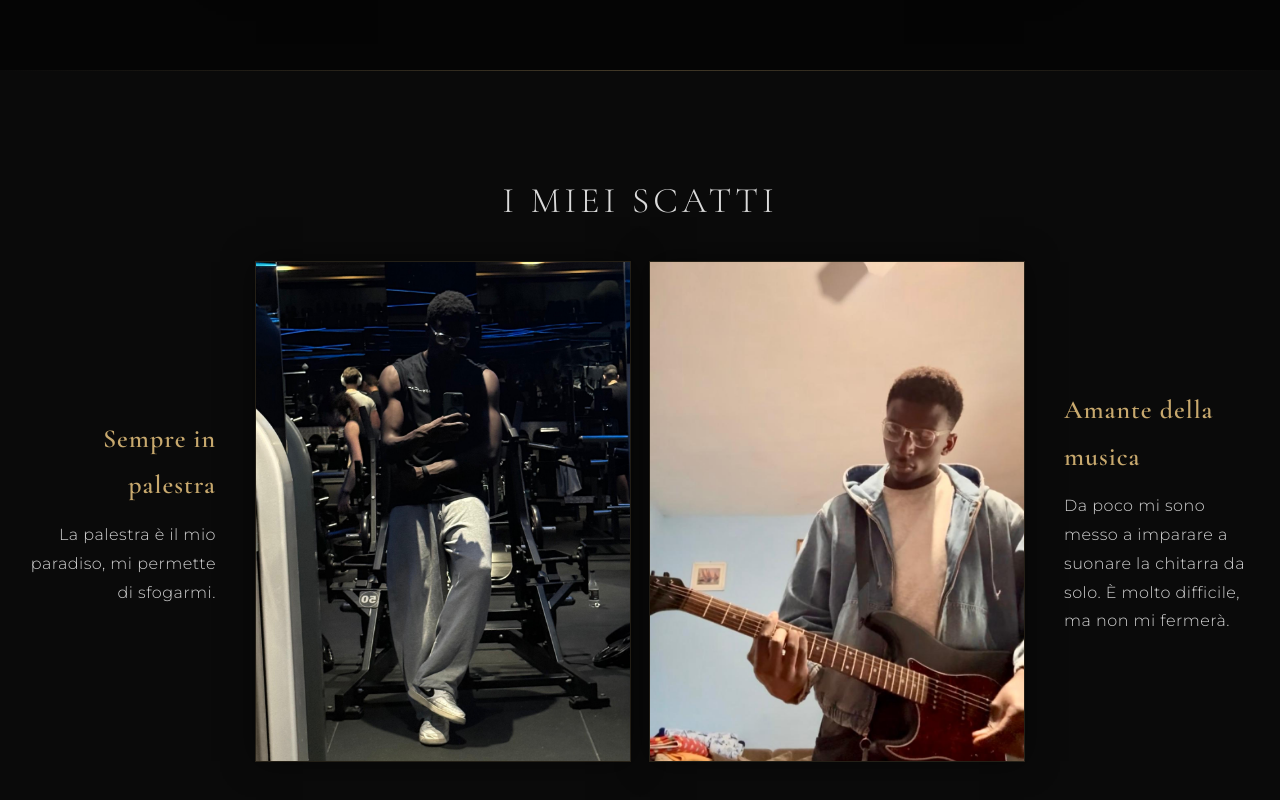
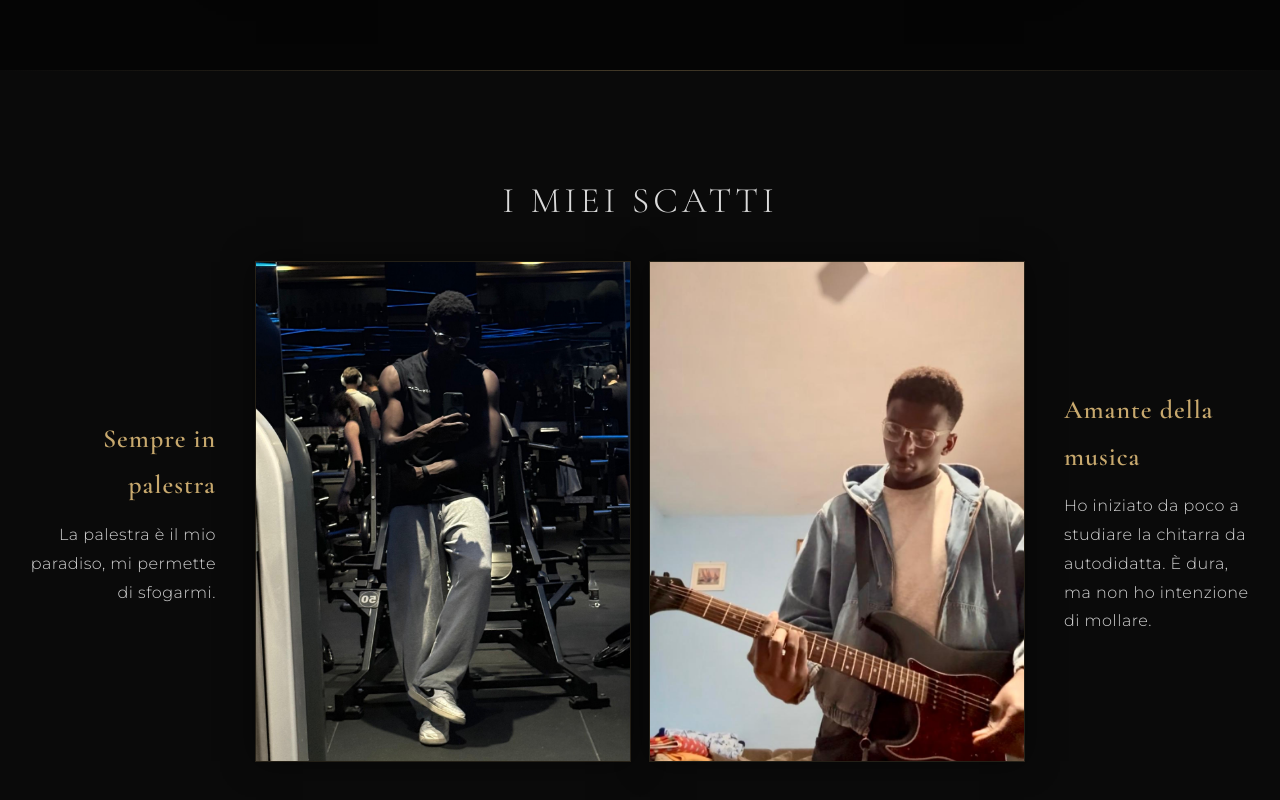
Before and after one commit to br1max/br1crazywork, a website: page index.html in a window 1280 px wide. Shown: the part 1530-2330 px from the top of the page. Drawn offline with nearby package versions, Linux system fonts and the light colour scheme.

Commit message:
Testo cambiato dell ultima scheda

```diff
--- a/index.html
+++ b/index.html
@@ -457,7 +457,7 @@
 
     <div class="photo-side-text right-text">
       <h3>Amante della musica</h3>
-      <p>Da poco mi sono messo a imparare a suonare la chitarra da solo. È molto difficile, ma non mi fermerà.</p>
+      <p>Ho iniziato da poco a studiare la chitarra da autodidatta. È dura, ma non ho intenzione di mollare.</p>
     </div>
 
   </div>
```
